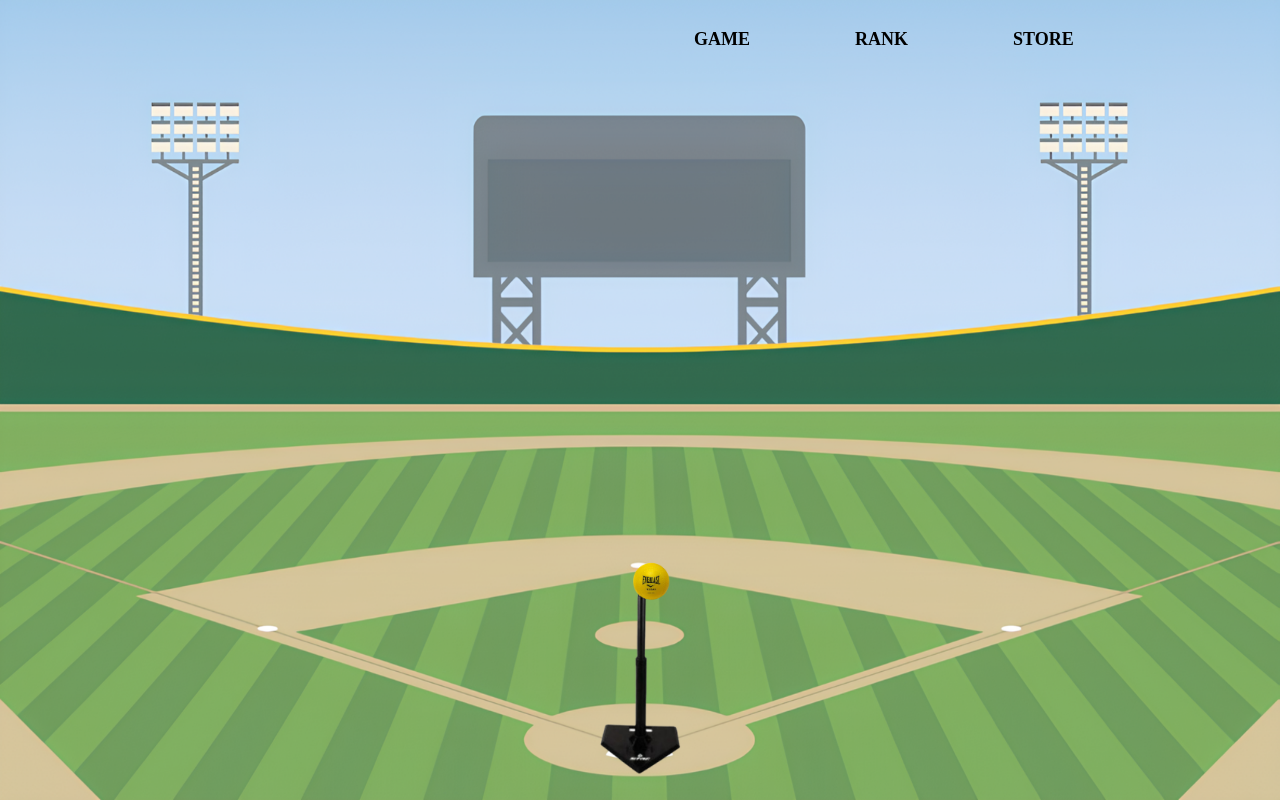
After one commit to bhark065/TBalLom, a Django app: page /tballom/game/ in a window 1280 px wide. The commit adds this page. Run offline with Django 5.2, Linux system fonts and the light colour scheme; some web fonts are replaced.

Commit message:
Feat: Game 화면 구현

```diff
--- a/tballom/static/css/base.css
+++ b/tballom/static/css/base.css
@@ -37,10 +37,9 @@ body {
     height: 100%;
 }
 
-nav {
+.container > nav {
     width: 100%;
     display: flex;
-    /*justify-content: space-between;*/
     align-items: center;
     position: fixed;
     top: 0;
@@ -59,6 +58,9 @@ nav {
     font-size: 18px;
     color: var(--main-color);
 }
+.nav-item > p {
+    cursor: pointer;
+}
 
 .point {
     font-family: var(--pretendard-font);
--- /dev/null
+++ b/tballom/static/css/tballom_game.css
@@ -0,0 +1,35 @@
+.game-container {
+    width: 100%;
+    height: 100%;
+    position: absolute;
+}
+.game-imgDiv-container {
+    height: 100%;
+    display: flex;
+    justify-content: center;
+    align-items: flex-end;
+}
+
+.game-imgDiv {
+    width: 250px;
+    height: 250px;
+}
+.game-imgDiv > img {
+    width: 100%;
+    height: 100%;
+    object-fit: cover;
+}
+
+.ball-imgDiv {
+    position: absolute;
+    width: 50px;
+    height: 50px;
+    border-radius: 100%;
+    left: 48.8%;
+    top: 69.5%;
+}
+.ball-imgDiv > img {
+    width: 100%;
+    height: 100%;
+    object-fit: cover;
+}
--- a/tballom/static/css/tballom_name.css
+++ b/tballom/static/css/tballom_name.css
@@ -10,7 +10,7 @@
 .title {
     height: 7.5vh;
     font-family: var(--pretendard-font);
-    font-weight: 700;
+    font-weight: var(--Bold);
     font-size: 24px;
     color: white;
 }
--- /dev/null
+++ b/tballom/templates/html/tballom_game.html
@@ -0,0 +1,23 @@
+{% extends 'base.html' %}
+
+{% block title %} Game {% endblock %}
+
+{% block css %}
+    {% load static %}
+    <link rel="stylesheet" href="{% static 'css/tballom_game.css' %}">
+{% endblock %}
+
+{% block js %}
+    <script>
+
+    </script>
+{% endblock %}
+
+{% block content %}
+    <div class="game-container">
+        <div class="ball-imgDiv"> <img src="{% static '/tballom/images/T-ballBall.png' %}" /> </div>
+        <div class="game-imgDiv-container">
+            <div class="game-imgDiv"> <img src="{% static '/tballom/images/T-ballStand.png' %}" /> </div>
+        </div>
+    </div>
+{% endblock %}
--- a/tballom/urls.py
+++ b/tballom/urls.py
@@ -4,5 +4,6 @@ from tballom import views
 app_name = "tballom"
 
 urlpatterns = [
-    path('home/', views.tballom_name_view, name='Home'),
+    path('main/', views.tballom_name_view, name='Main'),
+    path('game/', views.tballom_game_view, name='Game'),
 ]
--- a/tballom/views.py
+++ b/tballom/views.py
@@ -4,3 +4,6 @@ from django.shortcuts import render
 
 def tballom_name_view(request):
     return render(request, 'html/tballom_name.html')
+
+def tballom_game_view(request):
+    return render(request, 'html/tballom_game.html')
--- a/templates/base.html
+++ b/templates/base.html
@@ -8,33 +8,44 @@
     {% block css %} {% endblock %}
 </head>
 <script>
-    document.addEventListener("DOMContentLoaded", function() {
-        let pathname = window.location.pathname;
-        let pointValue = true;
-        if (pathname === '/tballom/home/') {
-            pointValue = false;
-        }
+    document.addEventListener("DOMContentLoaded", function () {
+        let logo = document.getElementById('logo');
+        logo.addEventListener('click', function () {
+            window.location.href = '/tballom/main/';
+        });
+    });
 
-        let pointDiv = document.querySelector('.point');
-        if (pointValue) {
-            pointDiv.style.display = 'block';
-        } else {
-            pointDiv.style.display = 'none';
-        }
-    });
+    function movePage() {
+         // 이름 입력 안 하고 navItem 클릭 시
+        let game = document.getElementById('game');
+        game.addEventListener('click', function () {
+            window.location.href = '/tballom/game/';
+        });
+
+        let rank = document.getElementById('rank');
+        rank.addEventListener('click', function () {
+            window.location.href = '/tballom/rank/';
+        });
+
+        let store = document.getElementById('store');
+        store.addEventListener('click', function () {
+            window.location.href = '/tballom/store/';
+        });
+    }
 </script>
+{% block js %} {% endblock %}
 <body>
     <div class="container">
         <img src="{% static 'tballom/images/background.png' %}" alt="background">
         <nav>
-            <div class="imgDiv"> <img src="{% static 'tballom/images/logo.png' %}" alt="logo"> </div>
+            <div class="imgDiv" id="logo"> <img src="{% static 'tballom/images/logo.png' %}" alt="logo"> </div>
             <div class="nav-item">
-                <p>GAME</p>
-                <p>RANK</p>
-                <p>STORE</p>
+                <p id="game">GAME</p>
+                <p id="rank">RANK</p>
+                <p id="store">STORE</p>
             </div>
             <div class="point">
-                <p>POINT: 51</p>
+                <p>POINT: 0</p>
             </div>
         </nav>
         {% block content %}
```
Also changed, not shown: tballom/templates/html/tballom_name.html (+44 -1 lines), tballom/static/tballom/images/T-ballBall.png (added), tballom/static/tballom/images/T-ballStand.png (added), 1 other file.
